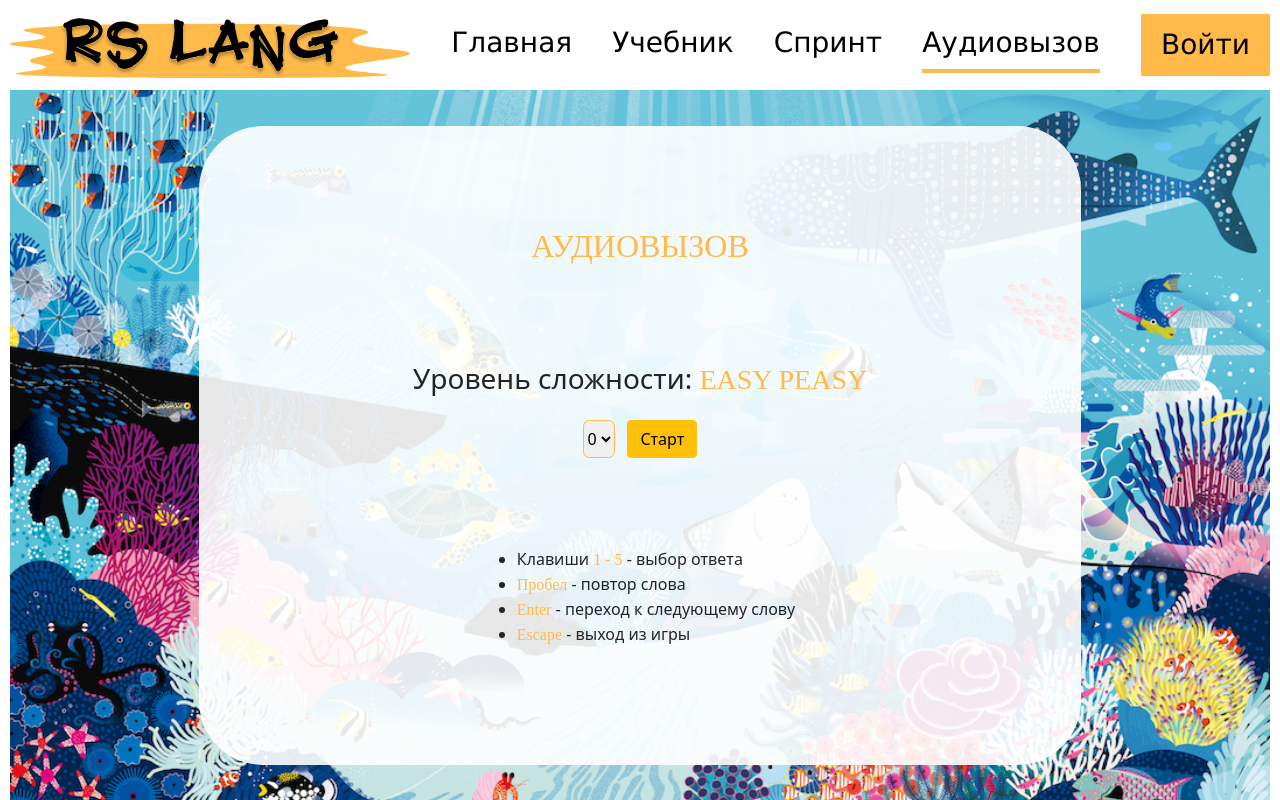
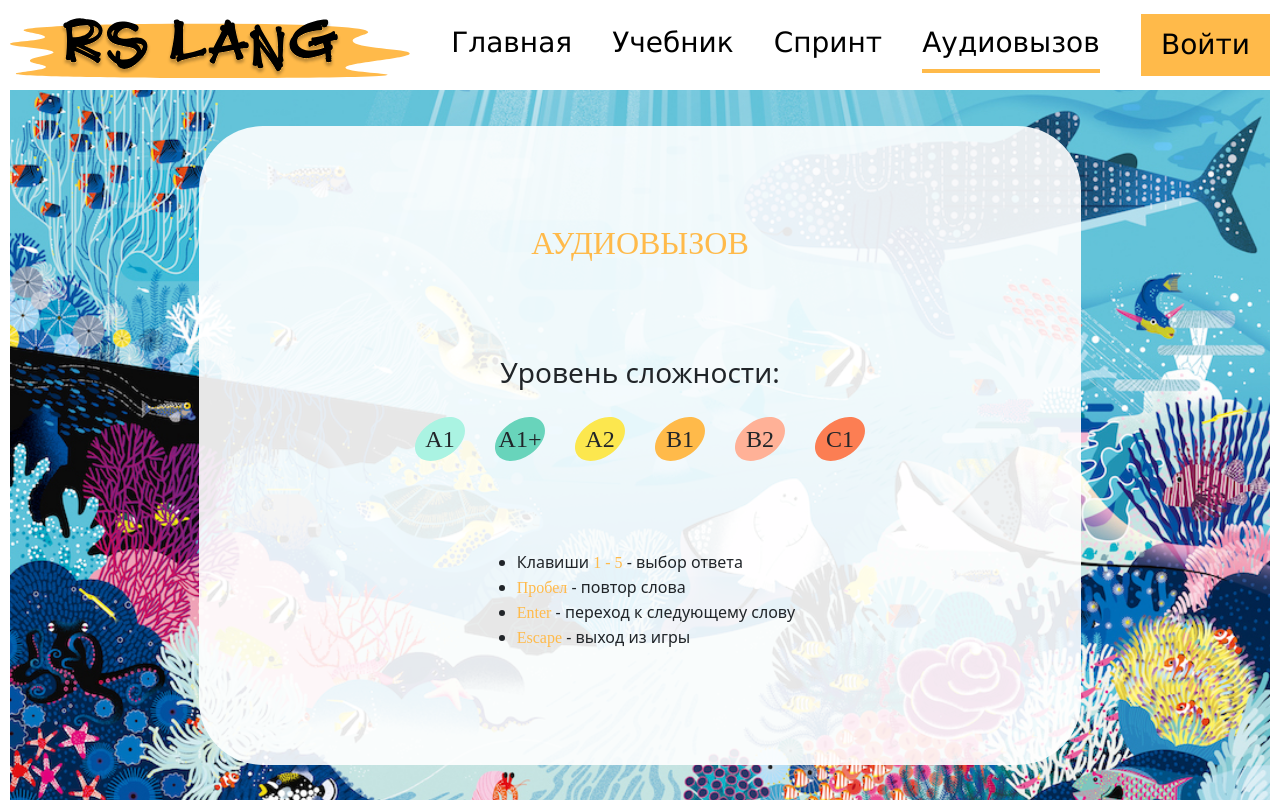
Before and after one commit to Aleksander-true/rslang, a React (Create React App) app: page /audioGame in a window 1280 px wide. Built offline with nearby package versions, Linux system fonts and the light colour scheme; a web font is replaced by a local one.

Commit message:
feat: change design

```diff
--- a/src/Pages/AudioGame/AudioGame.tsx
+++ b/src/Pages/AudioGame/AudioGame.tsx
@@ -1,41 +1,19 @@
-import React from "react";
-import "./audio-call.css";
-import { BASE_URL } from "../../constants";
-import api from "../../API";
-import whatWords from "../../Components/whatWords";
-import {
-  AggregatedWordsFilterType,
-  AggregatedWord,
-  GameOptional,
-  WordStatisticsType,
-} from "../../Types/api-tipes";
-import { Statistic, UserWord } from "../../Types/api-tipes";
-import StartAudiocall from "./StartAudiocall";
-import PlayAudiocall from "./PlayAudiocall";
-import ResultsAudiocall from "./ResultsAudiocall";
-import Requesting from "./Requesting";
-import {
-  AudioGameState,
-  ResponseType,
-  RoundResult,
-  AggregatedResponseType,
-} from "./audiocall-types";
-import {
-  ResponseStatisticType,
-  ErrorMessage,
-  ResponseUserWordType,
-} from "./audiocall-types";
-import {
-  getRandomIntInclusive,
-  shuffle,
-  returnsStatisticTemplate,
-  dateConstructor,
-} from "./functions-helpers";
-import {
-  returnsWordStatisticTemplate,
-  returnsStatisticGameTemplate,
-} from "./functions-helpers";
-import { returnsStatisticWordsTemplate } from "./functions-helpers";
+import React from 'react';
+import './audio-call.css';
+import { BASE_URL } from '../../constants';
+import api from '../../API';
+import whatWords from '../../Components/whatWords';
+import { AggregatedWordsFilterType, AggregatedWord, GameOptional, WordStatisticsType } from '../../Types/api-tipes';
+import { Statistic, UserWord } from '../../Types/api-tipes';
+import StartAudiocall from './StartAudiocall';
+import PlayAudiocall from './PlayAudiocall';
+import ResultsAudiocall from './ResultsAudiocall';
+import Requesting from './Requesting';
+import { AudioGameState, ResponseType, RoundResult, AggregatedResponseType } from './audiocall-types';
+import { ResponseStatisticType, ErrorMessage, ResponseUserWordType } from './audiocall-types';
+import { getRandomIntInclusive, shuffle, returnsStatisticTemplate, dateConstructor } from './functions-helpers';
+import { returnsWordStatisticTemplate, returnsStatisticGameTemplate } from './functions-helpers';
+import { returnsStatisticWordsTemplate } from './functions-helpers';
 
 class AudioGame extends React.Component<{}> {
   state: AudioGameState;
@@ -44,6 +22,7 @@ class AudioGame extends React.Component<{}> {
     super(props);
     this.state = {
       date: dateConstructor(),
+      isStartedFromManual: Boolean(whatWords.level) && Boolean(whatWords.page),
       isAuthorised: false,
       isStarted: false,
       isFinished: false,
@@ -52,23 +31,27 @@ class AudioGame extends React.Component<{}> {
       isWordOnServer: false,
       difficulty: 0,
       currentRound: 0,
-      correctAnswer: "",
+      correctAnswer: '',
       russianWords: [],
       answers: [],
       collection: [],
       gameResults: [],
       roundLength: 20,
       gameScore: 0,
-      audioSrc: "",
-      userID: localStorage.getItem("userId") as string,
+      audioSrc: '',
+      userID: localStorage.getItem('userId') as string,
       statisticGame: returnsStatisticTemplate(dateConstructor()),
       statisticWord: returnsWordStatisticTemplate(dateConstructor()),
     };
   }
 
-  componentDidMount() {}
+  componentDidMount() {
+    this.setDefaultSettings(false);
+  }
 
-  componentWillUnmount() {}
+  componentWillUnmount() {
+    this.setDefaultSettings(false);
+  }
 
   finishGame() {
     this.setState({
@@ -77,10 +60,7 @@ class AudioGame extends React.Component<{}> {
     });
   }
 
-  async normaliseAggregatedResponse(
-    response: AggregatedResponseType,
-    page?: number
-  ): Promise<ResponseType> {
+  async normaliseAggregatedResponse(response: AggregatedResponseType, page?: number): Promise<ResponseType> {
     let wordsIn = response.data[0].paginatedResults.slice();
     if (page !== undefined) {
       wordsIn.sort((a, b) => {
@@ -164,18 +144,18 @@ class AudioGame extends React.Component<{}> {
   }
 
   async deleteUser() {
-    const result = await api.deleteUser(
-      this.state.userID,
-      localStorage.getItem("token") as string
-    );
+    const result = await api.deleteUser(this.state.userID, localStorage.getItem('token') as string);
     return result;
   }
 
   async startGame(menuGroup?: number) {
+    //await api.deleteWord(this.state.userID, '5e9f5ee35eb9e72bc21af4a0', localStorage.getItem('token') as string);
+    //await this.deleteUser();
+    console.log(this.state.isStartedFromManual);
     await new Promise<void>((resolve) => {
       this.setState(
         {
-          userID: localStorage.getItem("userId") as string,
+          userID: localStorage.getItem('userId') as string,
         },
         () => resolve()
       );
@@ -197,10 +177,7 @@ class AudioGame extends React.Component<{}> {
     const page = whatWords.page;
     await this.changeIsRequestingStatus();
     if (group === null && page === null) {
-      response = (await api.getChunkOfWords(
-        String(menuGroup),
-        String(getRandomIntInclusive(0, 29))
-      )) as ResponseType;
+      response = (await api.getChunkOfWords(String(menuGroup), String(getRandomIntInclusive(0, 29)))) as ResponseType;
       if (response.isSuccess) {
         this.setState({
           collection: response.data,
@@ -210,21 +187,18 @@ class AudioGame extends React.Component<{}> {
       }
     } else if (Number(group) !== 6) {
       filter = {
-        $or: [{ "userWord.optional.isLearned": false }, { userWord: null }],
+        $or: [{ 'userWord.optional.isLearned': false }, { userWord: null }],
       };
       aggregatedResponse = (await api.getAllUserAggregatedWords(
         this.state.userID,
-        localStorage.getItem("token") as string,
+        localStorage.getItem('token') as string,
         String(group),
         undefined,
-        "600",
+        '600',
         JSON.stringify(filter)
       )) as AggregatedResponseType;
       if (aggregatedResponse.isSuccess) {
-        response = await this.normaliseAggregatedResponse(
-          aggregatedResponse,
-          Number(page)
-        );
+        response = await this.normaliseAggregatedResponse(aggregatedResponse, Number(page));
         if (response.data.length < this.state.roundLength) {
           let currentLength = response.data.length;
           let currentGroup = Number(group);
@@ -235,16 +209,13 @@ class AudioGame extends React.Component<{}> {
             currentGroup -= 1;
             let newAggregatedResponse = (await api.getAllUserAggregatedWords(
               this.state.userID,
-              localStorage.getItem("token") as string,
+              localStorage.getItem('token') as string,
               String(currentGroup),
               undefined,
-              "600",
+              '600',
               JSON.stringify(filter)
             )) as AggregatedResponseType;
-            let newResponse = await this.normaliseAggregatedResponse(
-              newAggregatedResponse,
-              currentGroup
-            );
+            let newResponse = await this.normaliseAggregatedResponse(newAggregatedResponse, currentGroup);
             response.data = response.data.concat(newResponse.data);
             if (response.data.length > this.state.roundLength) {
               response.data = response.data.slice(0, 20);
@@ -257,14 +228,14 @@ class AudioGame extends React.Component<{}> {
       }
     } else {
       filter = {
-        $and: [{ "userWord.difficulty": "hard" }],
+        $and: [{ 'userWord.difficulty': 'hard' }],
       };
       aggregatedResponse = (await api.getAllUserAggregatedWords(
         this.state.userID,
-        localStorage.getItem("token") as string,
+        localStorage.getItem('token') as string,
         undefined,
         undefined,
-        "3600",
+        '3600',
         JSON.stringify(filter)
       )) as AggregatedResponseType;
       if (aggregatedResponse.isSuccess) {
@@ -281,6 +252,23 @@ class AudioGame extends React.Component<{}> {
     }
     let russianWords: string[] = [];
     response.data.forEach((w) => russianWords.push(w.wordTranslate));
+    if (russianWords.length < 20) {
+      let tempSet = new Set(russianWords);
+      const potentialAnswers = (await api.getChunkOfWords(
+        String(getRandomIntInclusive(0, 5)),
+        String(getRandomIntInclusive(0, 29))
+      )) as ResponseType;
+      if (response.isSuccess) {
+        let i = 0;
+        while (tempSet.size < 20) {
+          tempSet.add(potentialAnswers.data[i].wordTranslate);
+          i++;
+        }
+        russianWords = Array.from(tempSet);
+      } else {
+        return;
+      }
+    }
     this.setState(
       {
         russianWords: russianWords,
@@ -294,7 +282,6 @@ class AudioGame extends React.Component<{}> {
     this.setState({
       isStarted: true,
       isFinished: false,
-      //statisticGame: returnsStatisticTemplate(this.state.date),
     });
     await this.changeIsRequestingStatus();
   }
@@ -304,14 +291,14 @@ class AudioGame extends React.Component<{}> {
       return true;
     }
     const ID = this.state.userID;
-    const token = localStorage.getItem("token") as string;
+    const token = localStorage.getItem('token') as string;
     const requestBody = this.state.statisticGame;
     const response = await api.upsertStatistics(ID, token, requestBody);
     return response?.isSuccess;
   }
 
   playEnd() {
-    const end = new Audio(require("../../assets/audio/end.mp3"));
+    const end = new Audio(require('../../assets/audio/end.mp3'));
     end.play();
   }
 
@@ -385,12 +372,17 @@ class AudioGame extends React.Component<{}> {
     const response = (await api.getWord(
       this.state.userID,
       this.state.collection[num].id,
-      localStorage.getItem("token") as string
+      localStorage.getItem('token') as string
     )) as ResponseUserWordType;
     if (response?.isSuccess) {
       const statisticWord = {
         difficulty: (response.data as UserWord).difficulty,
-        optional: (response.data as UserWord).optional,
+        optional: {
+          isLearned: (response.data as UserWord).optional?.isLearned,
+          correctAnswers: (response.data as UserWord).optional?.correctAnswers,
+          wrongAnswers: (response.data as UserWord).optional?.wrongAnswers,
+          progress: (response.data as UserWord).optional?.progress ? (response.data as UserWord).optional?.progress : 0,
+        },
       };
       this.setState({
         isWordOnServer: true,
@@ -398,13 +390,10 @@ class AudioGame extends React.Component<{}> {
       });
       return true;
     } else {
-      if (
-        (response.data as ErrorMessage).errorMessage === "User's word not found"
-      ) {
+      if ((response.data as ErrorMessage).errorMessage === "User's word not found") {
         const currentStatistic = this.state.statisticGame;
         currentStatistic.optional.audio.newWords += 1;
-        currentStatistic.optional.wordStatistics[this.state.date].newWords =
-          currentStatistic.optional.audio.newWords;
+        currentStatistic.optional.wordStatistics[this.state.date].newWords = currentStatistic.optional.audio.newWords;
         this.setState({
           isWordOnServer: false,
           statisticGame: currentStatistic,
@@ -436,7 +425,7 @@ class AudioGame extends React.Component<{}> {
     }
     const response = (await api.getStatistics(
       this.state.userID,
-      localStorage.getItem("token") as string
+      localStorage.getItem('token') as string
     )) as ResponseStatisticType;
     if (response?.isSuccess) {
       let audiocall: GameOptional;
@@ -471,9 +460,7 @@ class AudioGame extends React.Component<{}> {
       });
       return true;
     } else {
-      if (
-        (response.data as ErrorMessage).errorMessage === "Statistics not found"
-      ) {
+      if ((response.data as ErrorMessage).errorMessage === 'Statistics not found') {
         await new Promise<void>((resolve) => {
           this.setState(
             {
@@ -519,6 +506,7 @@ class AudioGame extends React.Component<{}> {
         {
           date: dateConstructor(),
           isAuthorised: this.state.userID !== null,
+          isStartedFromManual: this.getManualState(),
           isStarted: false,
           isFinished: false,
           isRequesting: showDolphins,
@@ -526,14 +514,14 @@ class AudioGame extends React.Component<{}> {
           isWordOnServer: false,
           difficulty: 0,
           currentRound: 0,
-          correctAnswer: "",
+          correctAnswer: '',
           russianWords: [],
           answers: [],
           collection: [],
           gameResults: [],
           roundLength: 20,
           gameScore: 0,
-          audioSrc: "",
+          audioSrc: '',
           statisticGame: returnsStatisticTemplate(dateConstructor()),
           statisticWord: returnsWordStatisticTemplate(dateConstructor()),
         },
@@ -554,6 +542,24 @@ class AudioGame extends React.Component<{}> {
     });
   }
 
+  async setManualState() {
+    const result = await new Promise((resolve) => {
+      this.setState(
+        {
+          isStartedFromManual: Boolean(whatWords.level) && Boolean(whatWords.page),
+        },
+        () => {
+          resolve(this.state.isStartedFromManual);
+        }
+      );
+    });
+    return result;
+  }
+
+  getManualState() {
+    return this.state.isStartedFromManual;
+  }
+
   render() {
     return (
       <section className="audiocall-section">
@@ -561,9 +567,11 @@ class AudioGame extends React.Component<{}> {
           <Requesting />
         ) : (
           <StartAudiocall
-            startGame={() => this.startGame(this.state.difficulty)}
+            startGame={(level: number) => this.startGame(level)}
             setDifficulty={(number: number) => this.setDifficulty(number)}
             getDifficulty={() => this.getDifficulty()}
+            setManualState={() => this.setManualState() as Promise<boolean>}
+            getManualState={() => this.getManualState()}
           />
         )}
         {this.state.isStarted && !this.state.isFinished ? (
--- /dev/null
+++ b/src/Pages/AudioGame/Level.tsx
@@ -0,0 +1,27 @@
+import React from 'react';
+import { PropsLevel } from './audiocall-types';
+
+class Level extends React.Component<PropsLevel> {
+  constructor(props: PropsLevel) {
+    super(props);
+    this.state = {};
+  }
+
+  render() {
+    return (
+      <div className="sprint__levels__level" onClick={() => this.props.onClick(this.props.value)}>
+        <svg xmlns="http://www.w3.org/2000/svg" width="50" height="50" className="bi bi-x-lg" viewBox="0 0 147 129">
+          <g clip-path="url(#clip0_39_263)">
+            <path
+              d="M104.369 108.88C141.201 82.8661 157.213 41.9782 140.135 17.554C123.056 -6.87021 79.353 -5.58174 42.5216 20.4319C5.69009 46.4455 -10.3227 87.3334 6.75606 111.758C23.8348 136.182 67.5377 134.893 104.369 108.88Z"
+              fill={this.props.color}
+            ></path>
+          </g>
+        </svg>{' '}
+        <p className="sprint__levels__name">{this.props.label}</p>
+      </div>
+    );
+  }
+}
+
+export default Level;
--- a/src/Pages/AudioGame/StartAudiocall.tsx
+++ b/src/Pages/AudioGame/StartAudiocall.tsx
@@ -1,35 +1,60 @@
 import React from 'react';
-import SelectDifficulty from './SelectDifficulty';
-import { LEVELS_NAMES } from '../../constants';
-import { PropsStartAudiocall } from './audiocall-types';
+import { PropsStartAudiocall, StartAudiocallState } from './audiocall-types';
+import Level from './Level';
+import whatWords from '../../Components/whatWords';
 
 class StartAudiocall extends React.Component<PropsStartAudiocall> {
+  state: StartAudiocallState;
+
   constructor(props: PropsStartAudiocall) {
     super(props);
     this.state = {
-      gameName: 'Audiocall',
+      isStartedFromManual: this.props.getManualState(),
     };
   }
 
-  componentDidMount() {}
+  componentDidMount() {
+    this.updateState();
+    if (this.state.isStartedFromManual) {
+      this.props.startGame();
+    }
+  }
 
-  componentWillUnmount() {}
+  componentWillUnmount() {
+    this.updateState();
+  }
+
+  updateState() {
+    this.setState({
+      isStartedFromManual: Boolean(whatWords.level) && Boolean(whatWords.page),
+    });
+  }
+
+  returnLevelButton(color: string, label: string, value: number) {
+    return <Level color={color} label={label} value={value} onClick={(value) => this.props.startGame(value)} />;
+  }
+
+  returnSettings() {
+    return (
+      <div className="audiocall-settings">
+        <h3>Уровень cложности:</h3>
+        <div className="sprint__levels-options">
+          {this.returnLevelButton('#AAF3E2', 'A1', 0)}
+          {this.returnLevelButton('#68D4BB', 'A1+', 1)}
+          {this.returnLevelButton('#FCE74E', 'A2', 2)}
+          {this.returnLevelButton('#FFBA4A', 'B1', 3)}
+          {this.returnLevelButton('#FFB197', 'B2', 4)}
+          {this.returnLevelButton('#FC7E53', 'C1', 5)}
+        </div>
+      </div>
+    );
+  }
 
   render() {
     return (
       <div className="audiocall-start-page">
         <h2 className="audiocall-title">Аудиовызов</h2>
-        <div className="audiocall-settings">
-          <h3>
-            Уровень cложности: <span className="difficulty-level">{LEVELS_NAMES[this.props.getDifficulty()]}</span>
-          </h3>
-          <div className="audiocall-select-start">
-            <SelectDifficulty onChange={(value: string) => this.props.setDifficulty(Number(value))}></SelectDifficulty>
-            <button type="button" className="btn btn-warning" onClick={() => this.props.startGame()}>
-              Старт
-            </button>
-          </div>
-        </div>
+        {this.returnSettings()}
         <div className="description-audiocall">
           <ul>
             <li>
--- a/src/Pages/AudioGame/audio-call.css
+++ b/src/Pages/AudioGame/audio-call.css
@@ -57,6 +57,11 @@
 .select-difficulty {
   border: var(--mark-color) 1px solid;
   border-radius: 0.5vw;
+}
+
+.audiocall-start-description {
+  width: 80%;
+  text-align: center;
 }
 
 .keys {
```
Also changed, not shown: src/Pages/AudioGame/PlayAudiocall.tsx (+12 -3 lines), src/Pages/AudioGame/ResultsAudiocall.tsx (+6 -3 lines), src/Pages/AudioGame/audiocall-types.d.ts (+15 -1 lines).
